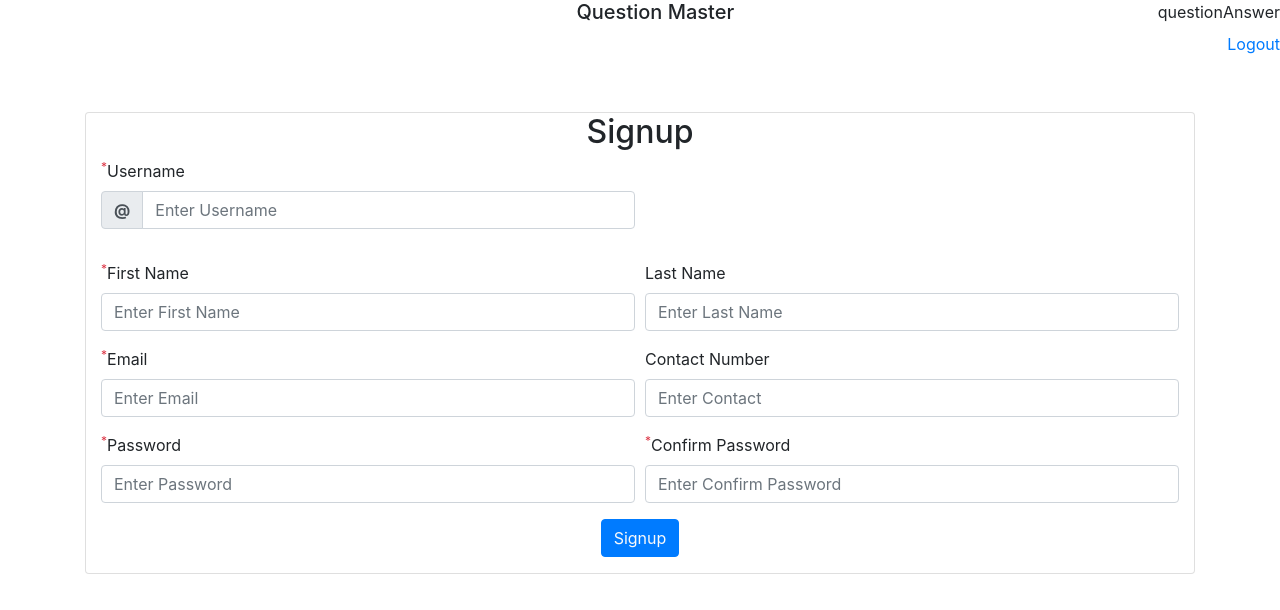
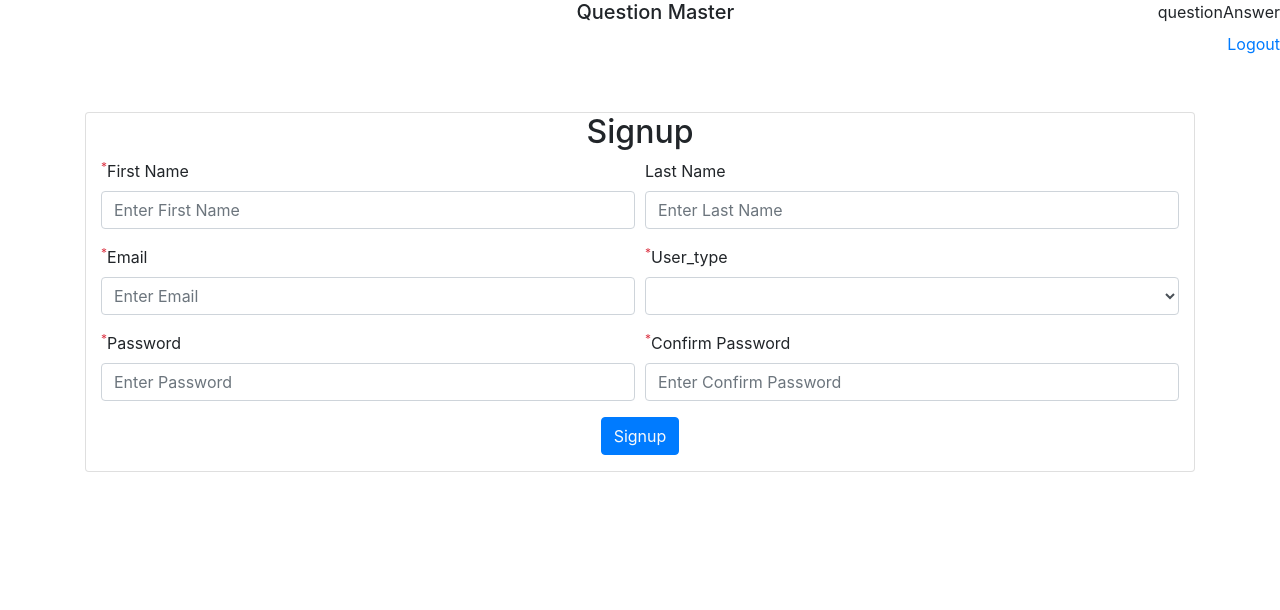
Before and after one commit to yogeshwaraa/questionAnswer, an Angular app: page /signup in a window 1280 px wide. Shown: the top 610 px of the page. Built offline with nearby package versions, Linux system fonts and the light colour scheme.

Commit message:
working with question answer api's

```diff
--- a/angular.json
+++ b/angular.json
@@ -119,6 +119,10 @@
           }
         }
       }
-    }},
-  "defaultProject": "questionAnswer"
+    }
+  },
+  "defaultProject": "questionAnswer",
+  "cli": {
+    "analytics": false
+  }
 }
--- a/src/app/login/login.component.html
+++ b/src/app/login/login.component.html
@@ -8,7 +8,7 @@
         <div class="container-fluid">
             <h2 class="text-center"><i class="material-icons text-dark">
                 </i> Login</h2>
-            <div class="alert alert-danger" *ngIf="!formValidation"> Invalid Username/Password</div>
+            <div class="alert alert-danger" *ngIf="!formValidation"> Invalid email/Password</div>
             <form [formGroup]="loginForm" (ngSubmit)="login()">
                 <div class="form-row">
                     <div class="col-sm-3">
@@ -16,13 +16,13 @@
                     <div class="col-sm-6">
                         <div class="form-row">
                             <div class="form-group col-sm-12 col-lg-12">
-                                <label for="userName"><sup class="text-danger">*</sup>Username</label>
+                                <label for="email"><sup class="text-danger">*</sup>Email</label>
                                 <div class="input-group mb-3">
                                     <div class="input-group-prepend">
                                         <span class="input-group-text" id="basic-addon1"><strong>@</strong></span>
                                     </div>
-                                    <input type="text" class="form-control" id="userName" placeholder="Enter Username"
-                                        formControlName="userName">
+                                    <input type="text" class="form-control" id="email" placeholder="Enter email"
+                                        formControlName="email">
                                 </div>
                             </div>
                             <div class="form-group col-sm-12  col-lg-12">
--- a/src/app/login/login.component.ts
+++ b/src/app/login/login.component.ts
@@ -18,7 +18,7 @@ export class LoginComponent implements OnInit {
 
   ngOnInit(): void {
     this.loginForm = this.fb.group({
-      userName: ['', [
+      email: ['', [
         Validators.required
       ]],
       password: ['', [
@@ -31,11 +31,14 @@ export class LoginComponent implements OnInit {
     if (this.loginForm.valid) {
       this.userService.userLogin(this.loginForm.value).subscribe({
         next: (data: any) => {
-          if (data.status) {
-            // this.auth.isLoggedIn = true;
-            // this.auth.setUser(this.loginForm.value.userName);
-            // this.auth.setNotification(data.user.notification)
-            this.router.navigateByUrl('/home')
+          if (data.success) {
+            sessionStorage.setItem("user",JSON.stringify(data))
+            if (data.user_type == 'Admin'){
+              this.router.navigateByUrl('/addQuestion');
+            }
+            else{
+              this.router.navigateByUrl('/userScreen');
+            }
           } else {
             alert(data.message);
             // this.msgs.push({ severity: 'error', summary: 'Error', detail: data.message })
--- a/src/app/register/register.component.html
+++ b/src/app/register/register.component.html
@@ -10,26 +10,14 @@
                 </i>Signup</h2>
             <form [formGroup]="signupForm">
                 <div class="form-row">
-                    <div class="form-group col-sm-12 col-lg-6">
-                        <label for="userName"><sup class="text-danger">*</sup>Username</label>
-                        <div class="input-group mb-3">
-                            <div class="input-group-prepend">
-                                <span class="input-group-text" id="basic-addon1"><strong>@</strong></span>
-                            </div>
-                            <input type="text" class="form-control" id="userName" formControlName="userName"
-                                placeholder="Enter Username">
-                        </div>
-                    </div>
-                </div>
-                <div class="form-row">
                     <div class="form-group col-sm-12 col-md-6 col-lg-6">
                         <label for="firstName"><sup class="text-danger">*</sup>First Name</label>
-                        <input type="text" class="form-control" formControlName="firstName" id="firstName"
+                        <input type="text" class="form-control" formControlName="first_name" id="firstName"
                             placeholder="Enter First Name">
                     </div>
                     <div class="form-group col-sm-12 col-md-6 col-lg-6">
                         <label for="lastName">Last Name</label>
-                        <input type="text" class="form-control" formControlName="lastName" id="lastName"
+                        <input type="text" class="form-control" formControlName="last_name" id="lastName"
                             placeholder="Enter Last Name">
                     </div>
                 </div>
@@ -40,9 +28,12 @@
                             placeholder="Enter Email">
                     </div>
                     <div class="form-group col-sm-12 col-md-6 col-lg-6">
-                        <label for="contactNumber">Contact Number</label>
-                        <input type="text" class="form-control" formControlName="contactNumber" id="contactNumber"
-                            placeholder="Enter Contact">
+                        <label for="User_type"><sup class="text-danger">*</sup>User_type</label>
+                        <select class="form-control" formControlName="user_type" id="User_type">
+                            <option [ngValue]="null">Select</option>
+                            <option value="Admin">Admin</option>
+                            <option value="Stud">Student</option>
+                        </select>
                     </div>
                 </div>
                 <div class="form-row">
--- a/src/app/register/register.component.ts
+++ b/src/app/register/register.component.ts
@@ -17,21 +17,20 @@ export class RegisterComponent implements OnInit {
 
   ngOnInit() {
     this.signupForm = this.fb.group({
-      userName: ['', [
+      user_type: ['null', [
         Validators.required
       ]],
-      firstName: ['', [
+      first_name: ['', [
         Validators.required
       ]],
-      lastName: [''],
+      last_name: [''],
       password: ['', [
         Validators.required
       ]],
       confirmPassword: ['', [
         Validators.required
       ]],
-      email: ['', [Validators.required, Validators.email]],
-      contactNumber: ['', [Validators.pattern(/^[0-9]{0,9}$/)]]
+      email: ['', [Validators.required, Validators.email]]
     });
   }
   public getFormControl(name: string) {
@@ -51,13 +50,13 @@ export class RegisterComponent implements OnInit {
       this.userService.userRegister(this.signupForm.value).subscribe(
         {
           next: (data: any) => {
-            if (data.status) {
-              this.msgs.push({ severity: 'success', summary: 'Success', detail: data.message })
+            if (data.success) {
+              alert("registed successfully")
               setTimeout(() => {
                 this.router.navigateByUrl('/login');
               }, 2000);
             } else {
-              this.msgs.push({ severity: 'error', summary: 'Error', detail: data.message })
+              alert(data.message)
             }
           }
         });
@@ -66,7 +65,7 @@ export class RegisterComponent implements OnInit {
         // this.msgs.push({ severity: 'error', summary: 'Error', detail: "* fields are required" })
         alert("* Fields Are Required")
       } else {
-        this.msgs.push({ severity: 'error', summary: 'Error', detail: "Password and confirm password are not same" })
+        alert("Password and confirm password are not same")
       }
     }
   }
--- a/src/app/user.service.ts
+++ b/src/app/user.service.ts
@@ -11,11 +11,11 @@ export class UserService {
   constructor(private http: HttpClient) { }
 
   public userLogin(data: any) {
-   return this.http.post<any>(this.baseUrl + 'login', data);
+   return this.http.post<any>(this.baseUrl + 'login/save/', data);
   }
 
   public userRegister(data: any) {
-   return this.http.post<any>(this.baseUrl + 'register', data);
+   return this.http.post<any>(this.baseUrl + 'login/register/', data);
   }
 
 }
--- a/src/environments/environment.ts
+++ b/src/environments/environment.ts
@@ -4,7 +4,7 @@
 
 export const environment = {
   production: false,
-  serviceUrl : "http://localhost:5001",
+  serviceUrl : "http://localhost:8000",
 };
 
 /*
```
Also changed, not shown: 1 other file (tests, documents, lock files or other folders).
